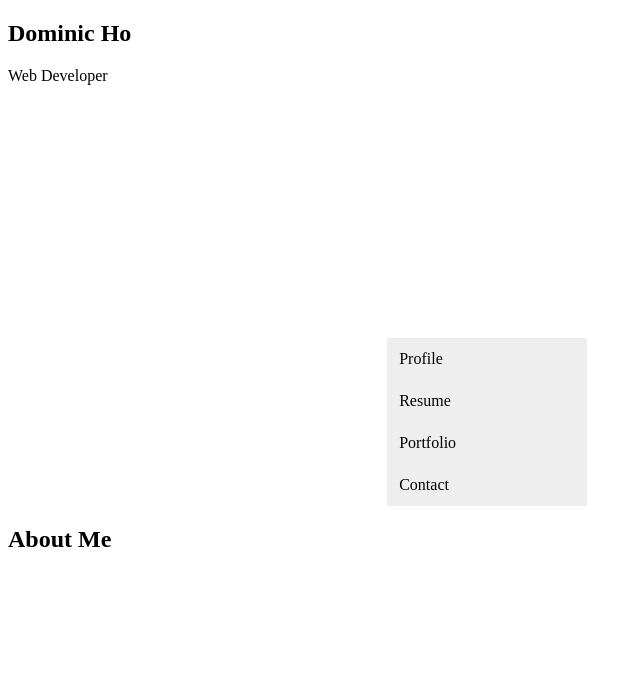
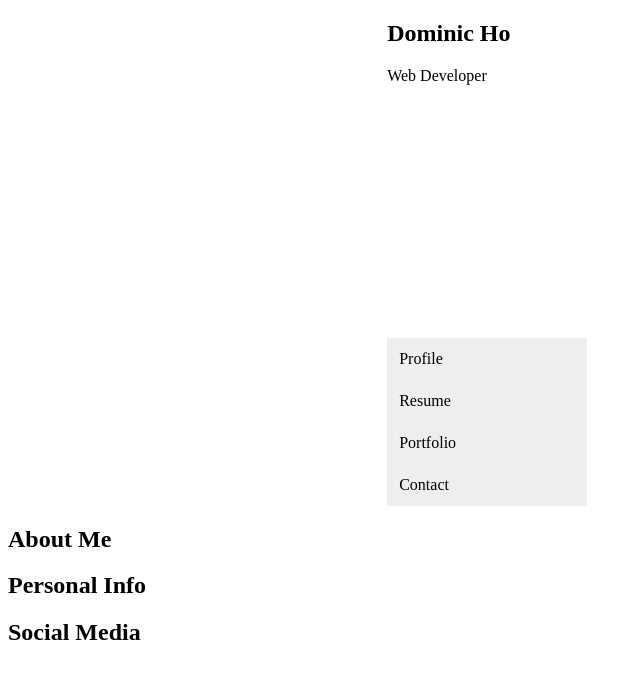
Before and after one commit to dominicho97/VCard, a plain HTML site: page index.html in a window 1280 px wide. Shown: the whole page, without its empty margins (0-642 px from the left). Drawn offline with Linux system fonts and the light colour scheme.

Commit message:
added classes Personal, Social

```diff
--- a/index.html
+++ b/index.html
@@ -42,6 +42,14 @@
 
 </section>
 
+<div class="Personal">
+<h2> Personal Info <h2>
+</div>
+
+<div class="social">
+<h2> Social Media <h2>
+</div>
+
 
 
 
--- a/style.css
+++ b/style.css
@@ -4,10 +4,6 @@
   font-size: 20px;
 }
 
-.div{
-  display: absolute;
-  margin-left: 100px;
-}
 
 .sidebar {
   width: 200px;
@@ -29,6 +25,10 @@
 }
 
 
-p{
+.name {
+  margin-left: 30%;
+}
 
+.under-title{
+  margin-left: 30%;
 }
```
